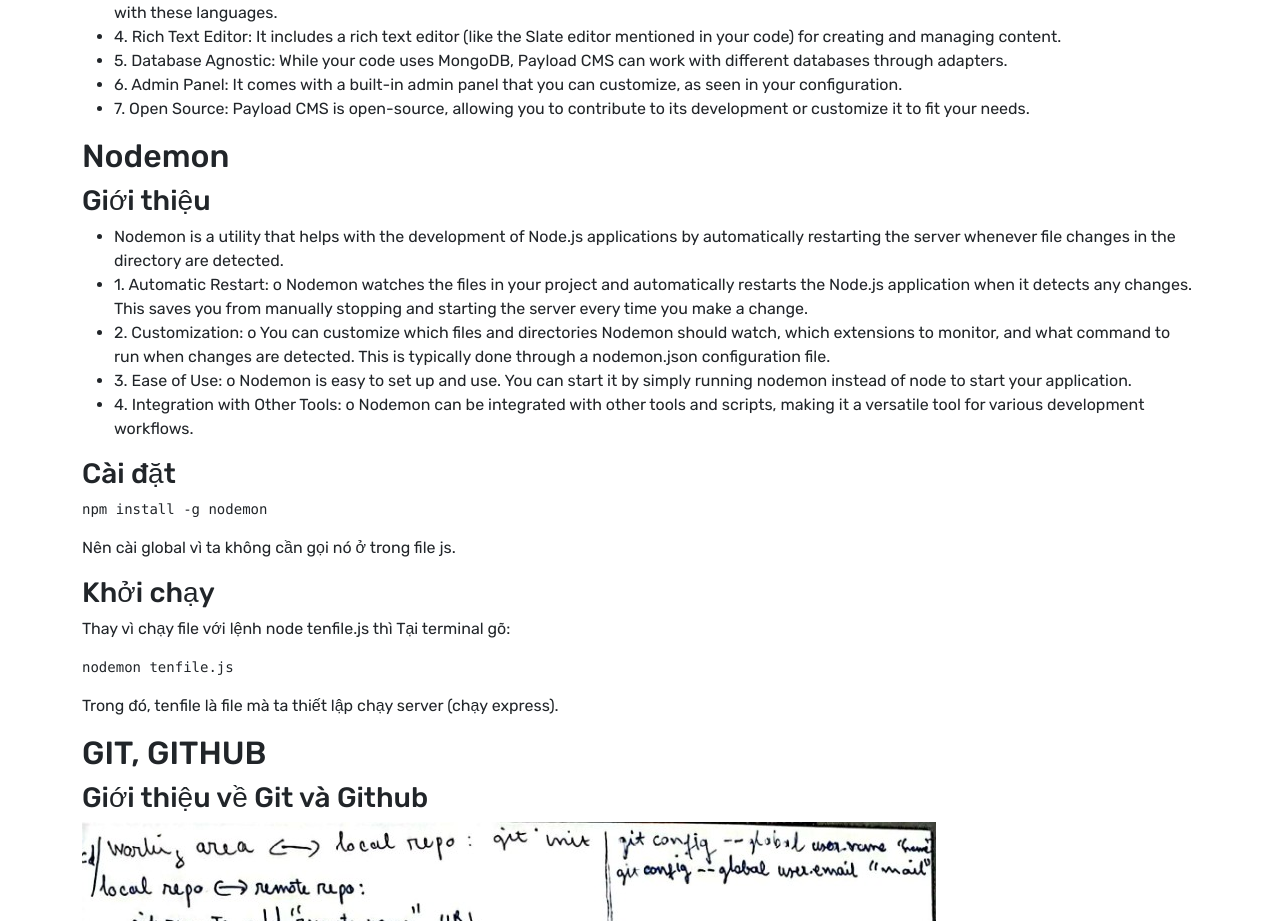
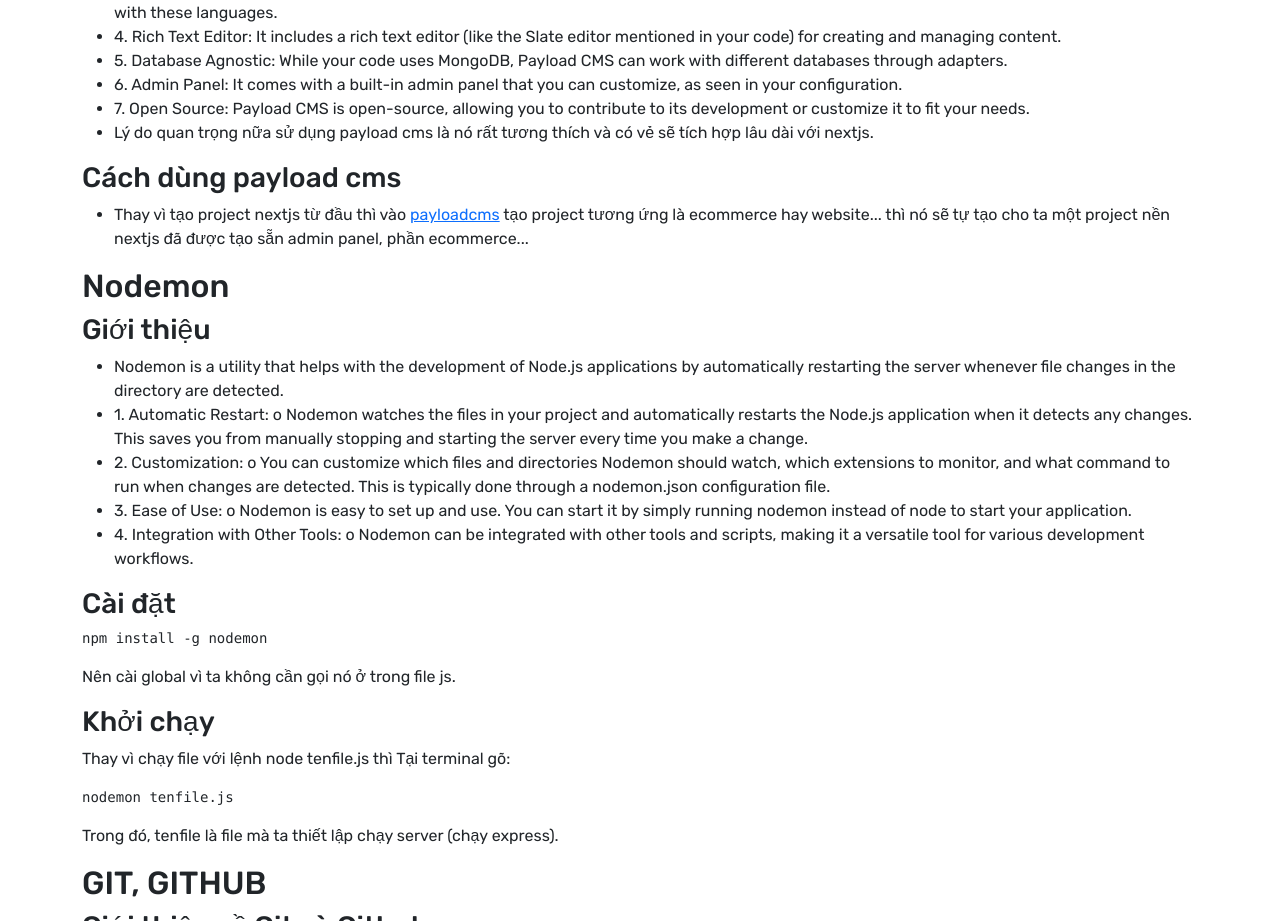
Before and after one commit to zephyrus1009/webdev, a Next.js app: page /backend_tutorial in a window 1280 px wide. Shown: the part 3149-4070 px from the top of the page. Built offline with nearby package versions, Linux system fonts and the light colour scheme.

Commit message:
them anh cau truc web

```diff
--- a/app/backend_tutorial/page.jsx
+++ b/app/backend_tutorial/page.jsx
@@ -1,6 +1,7 @@
 import React from 'react'
 import { Image } from 'react-bootstrap'
 import CodeSnippet from '@/components/CodeSnippet'
+import Link from 'next/link'
 const backend_tutorial = () => {
   return (
     <div>
@@ -125,7 +126,13 @@
   5.	Database Agnostic: While your code uses MongoDB, Payload CMS can work with different databases through adapters.</li>
   <li>6.	Admin Panel: It comes with a built-in admin panel that you can customize, as seen in your configuration.</li>
   <li>7.	Open Source: Payload CMS is open-source, allowing you to contribute to its development or customize it to fit your needs.</li>
+  <li>Lý do quan trọng nữa sử dụng payload cms là nó rất tương thích và có vẻ sẽ tích hợp lâu dài với nextjs.</li>
 </ul>
+<h3>Cách dùng payload cms</h3>
+<ul>
+  <li>Thay vì tạo project nextjs từ đầu thì vào <Link href="https://payloadcms.com/new">payloadcms</Link> tạo project tương ứng là ecommerce hay website... thì nó sẽ tự tạo cho ta một project nền nextjs đã được tạo sẵn admin panel, phần ecommerce... </li>
+</ul>
+
 
 <h2>Nodemon</h2>
         <h3>Giới thiệu</h3>
```
Also changed, not shown: app/new tech/page.jsx (added, +13 -0 lines), public/images/web_full_structure.jpg (added).
